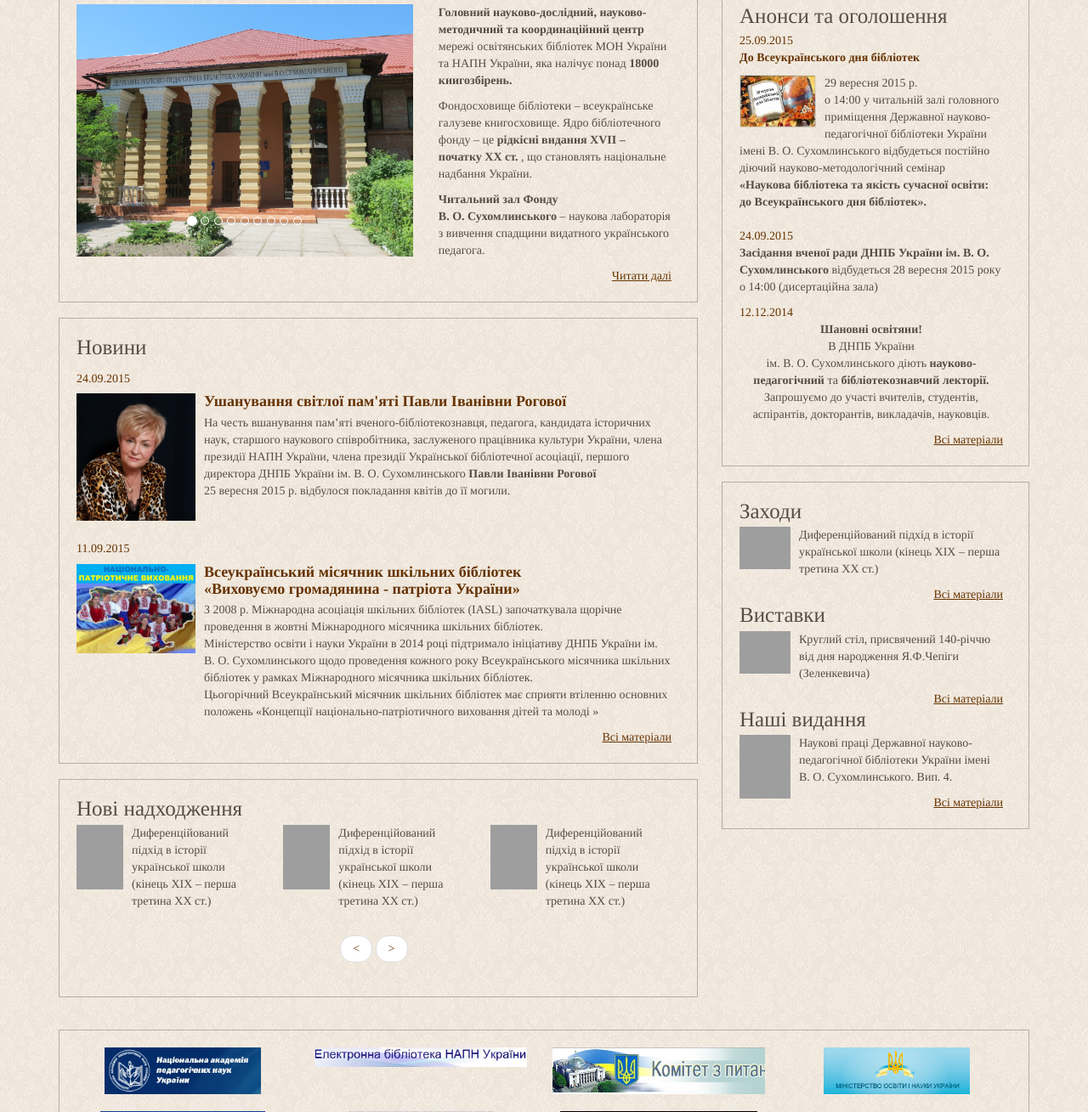
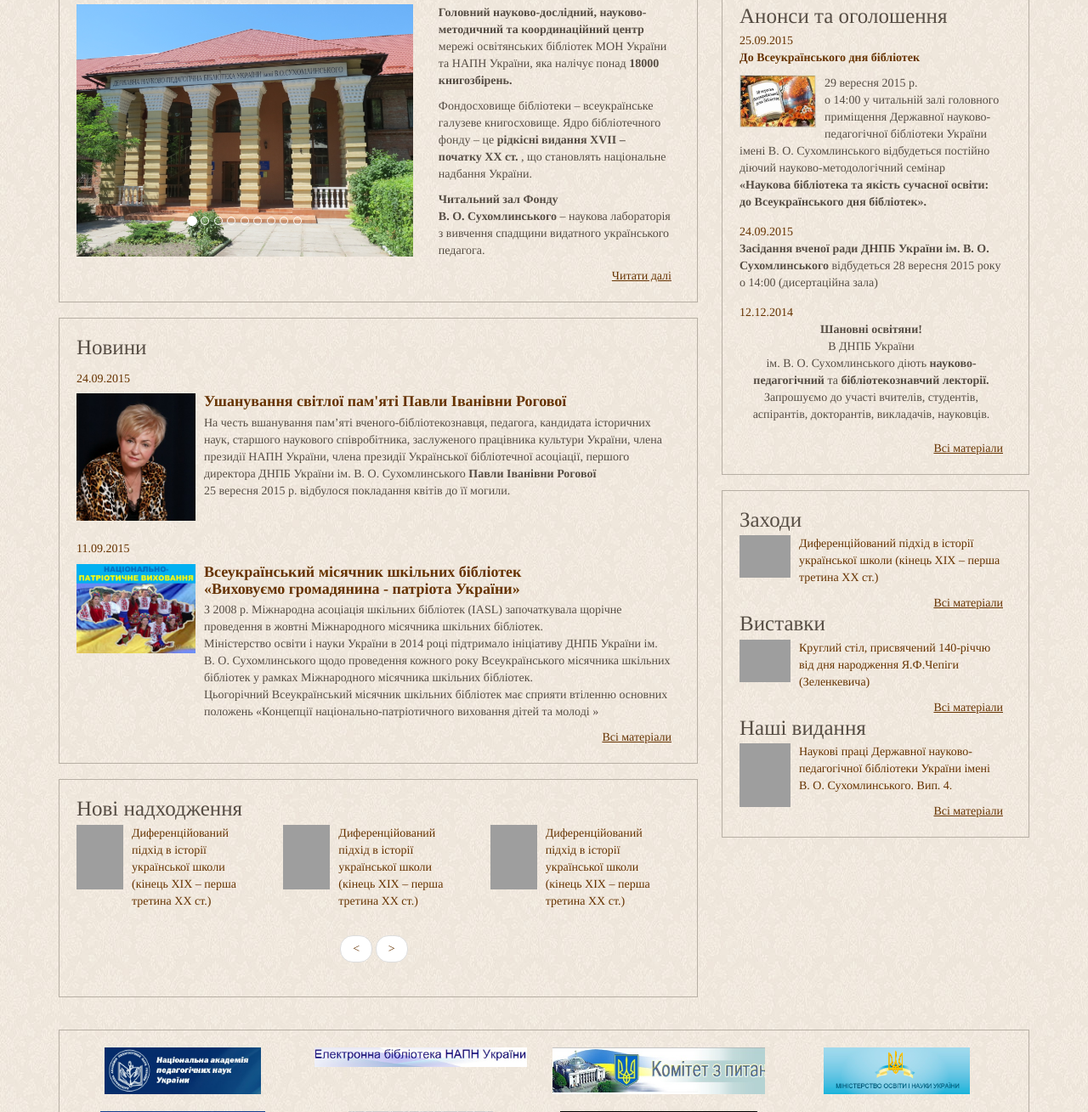
Before and after one commit to kaelite/dnpb-template, a PHP site: page / in a window 1280 px wide. Shown: the part 260-1569 px from the top of the page at 85% size. Run offline with PHP 8.4, Linux system fonts and the light colour scheme; some web fonts are replaced; grey boxes are pictures that could not be loaded.

Commit message:
title links, announces updates

```diff
--- a/css/dnpb.css
+++ b/css/dnpb.css
@@ -38,6 +38,12 @@
 a:hover {
 	font-decoration: none;
 }*/
+
+.dnpb_block h3  a {
+	color:#564D44;
+}
+
+
 a, a:hover, a:visited {
 	color:#663300;
 }
@@ -62,6 +68,9 @@
 	color:white;
 }
 
+.dnpb_date {
+	color:#663300;
+}
 .dnpb_title {
 	color: #5b3e3c;
 	font-family: "Sylfaen",Times;
--- a/index.html
+++ b/index.html
@@ -259,7 +259,7 @@
 <!-- News -->
 
 					<section class="dnpb_block">
-						<h3>Новини</h3>
+						<h3><a href="#">Новини</a></h3>
 						<div class="row">
 							<div class="col-md-12">
 									<div class="media">
@@ -305,14 +305,14 @@
 
 <!-- Replenishments -->
 <section class="dnpb_block">
-	<h3>Нові надходження</h3>
+	<h3><a href="#">Нові надходження</a></h3>
 	<div class="row">
 		<div class="col-md-4">
 			<div class="media">
 				<a class="pull-left" href="#"><img src="http://lorempixel.com/55/76/technics" alt="Image"></a>
 				<div class="media-body">
 					<!-- <h4 class="media-heading">Book name</h4> -->
-					<p>Диференційований підхід в історії української школи (кінець ХІХ – перша третина ХХ ст.)</p>
+					<p><a href="#">Диференційований підхід в історії української школи (кінець ХІХ – перша третина ХХ ст.)</a></p>
 				</div>
 			</div>
 		</div>
@@ -321,7 +321,7 @@
 				<a class="pull-left" href="#"><img src="http://lorempixel.com/55/76/sports" alt="Image"></a>
 				<div class="media-body">
 					<!-- <h4 class="media-heading">Book name</h4> -->
-					<p>Диференційований підхід в історії української школи (кінець ХІХ – перша третина ХХ ст.)</p>
+					<p><a href="#">Диференційований підхід в історії української школи (кінець ХІХ – перша третина ХХ ст.)</a></p>
 				</div>
 			</div>
 		</div>
@@ -330,7 +330,7 @@
 				<a class="pull-left" href="#"><img src="http://lorempixel.com/55/76/" alt="Image"></a>
 				<div class="media-body">
 					<!-- <h4 class="media-heading">Book name</h4> -->
-					<p>Диференційований підхід в історії української школи (кінець ХІХ – перша третина ХХ ст.)</p>
+					<p><a href="#">Диференційований підхід в історії української школи (кінець ХІХ – перша третина ХХ ст.)</a></p>
 				</div>
 			</div>
 		</div>
@@ -354,36 +354,35 @@
 					</div>
 					<div class="col-md-4">
 						<section class="dnpb_block">
-							<h3>Анонси та оголошення</h3>
+							<h3><a href="#">Анонси та оголошення</a></h3>
 							<div class="row">
 								<div class="col-md-12">
 								<div class="media">
-								<p>
-                                <font color=#663300> 25.09.2015</font><br>
-								<b><font color=#663300>До Всеукраїнського дня бібліотек</font></b><br>
+								<p><font color=#663300> 25.09.2015</font><br>
+								<b><a href="#">До Всеукраїнського дня бібліотек</a></b><br>
 								</p>
 
 
-<a class="pull-left" href="#">
-<img src="./img/advert/advert1_photo.jpg" width="90" alt="Image">
-</a>
+								<a class="pull-left" href="#">
+									<img src="./img/advert/advert1_photo.jpg" width="90" alt="Image">
+								</a>
 
-<p>
 29 вересня 2015 р. <br>о 14:00
 у читальній залі головного приміщення Державної науково-педагогічної бібліотеки України</b> імені В. О. Сухомлинського відбудеться постійно діючий науково-методологічний семінар <br><b>«Наукова бібліотека та якість сучасної освіти: до Всеукраїнського дня бібліотек».</b>
-</p>
 </div>
-<h5></h5>
+								<div class="media">
 <font color=#663300>24.09.2015</font><br><b>Засідання вченої ради ДНПБ України ім. В. О. Сухомлинського</b> відбудеться 28 вересня 2015 року <br>о 14:00 (дисертаційна зала)
+</div>
 
-<p>
-
-</p><font color=#663300>12.12.2014</font><br><center><b>Шановні освітяни!</b><br>
+								<div class="media">
+<font color=#663300>12.12.2014</font><br><center><b>Шановні освітяни!</b><br>
 В ДНПБ України <br>ім. В. О. Сухомлинського діють
 <b>науково-педагогічний</b> та <b>бібліотекознавчий лекторії.</b><br>
 Запрошуємо до участі вчителів, студентів, аспірантів, докторантів, викладачів, науковців.
 </center>
-<p></p>
+</div>
+<br/>
+
 											<a href="#" class="pull-right dnpb-link">Всі матеріали</a>
 								</div>
 							</div>
@@ -392,40 +391,40 @@
 
 
 						<section class="dnpb_block">
-							<h3>Заходи</h3>
+							<h3><a href="#">Заходи</a></h3>
 							<div class="row">
 								<div class="col-md-12">
 									<div class="media">
 										<a class="pull-left" href="#"><img src="http://lorempixel.com/60/50/" alt="Image"></a>
 										<div class="media-body">
-											<p>Диференційований підхід в історії української школи (кінець ХІХ – перша третина ХХ ст.)</p>
+											<p><a href="#">Диференційований підхід в історії української школи (кінець ХІХ – перша третина ХХ ст.)</a></p>
 											<a href="#" class="pull-right dnpb-link">Всі матеріали</a>
 										</div>
 									</div>
 								</div>
 							</div>
 
-							<h3>Виставки</h3>
+							<h3><a href="#">Виставки</a></h3>
 							<div class="row">
 								<div class="col-md-12">
 									<div class="media">
 										<a class="pull-left" href="#"><img src="http://lorempixel.com/60/50/?22" alt="Image"></a>
 										<div class="media-body">
-										<p>Круглий стіл, присвячений 140-річчю від дня народження Я.Ф.Чепіги (Зеленкевича)</p>
+										<p><a href="#">Круглий стіл, присвячений 140-річчю від дня народження Я.Ф.Чепіги (Зеленкевича)</a></p>
 											<a href="#" class="pull-right dnpb-link">Всі матеріали</a>
 										</div>
 									</div>
 								</div>
 							</div>
 
-							<h3>Наші видання</h3>
+							<h3><a href="#">Наші видання</a></h3>
 							<div class="row">
 								<div class="col-md-12">
 									<div class="media">
 										<a class="pull-left" href="#"><img src="http://lorempixel.com/60/75/?23" alt="Image"></a>
 										<div class="media-body">
-											<p>
-											Наукові праці Державної науково-педагогічної бібліотеки України імені В. О. Сухомлинського. Вип. 4. </p>
+											<p><a href="#">
+											Наукові праці Державної науково-педагогічної бібліотеки України імені В. О. Сухомлинського. Вип. 4.</a></p>
 												<a href="#" class="pull-right dnpb-link">Всі матеріали</a>
 
 										</div>
```
